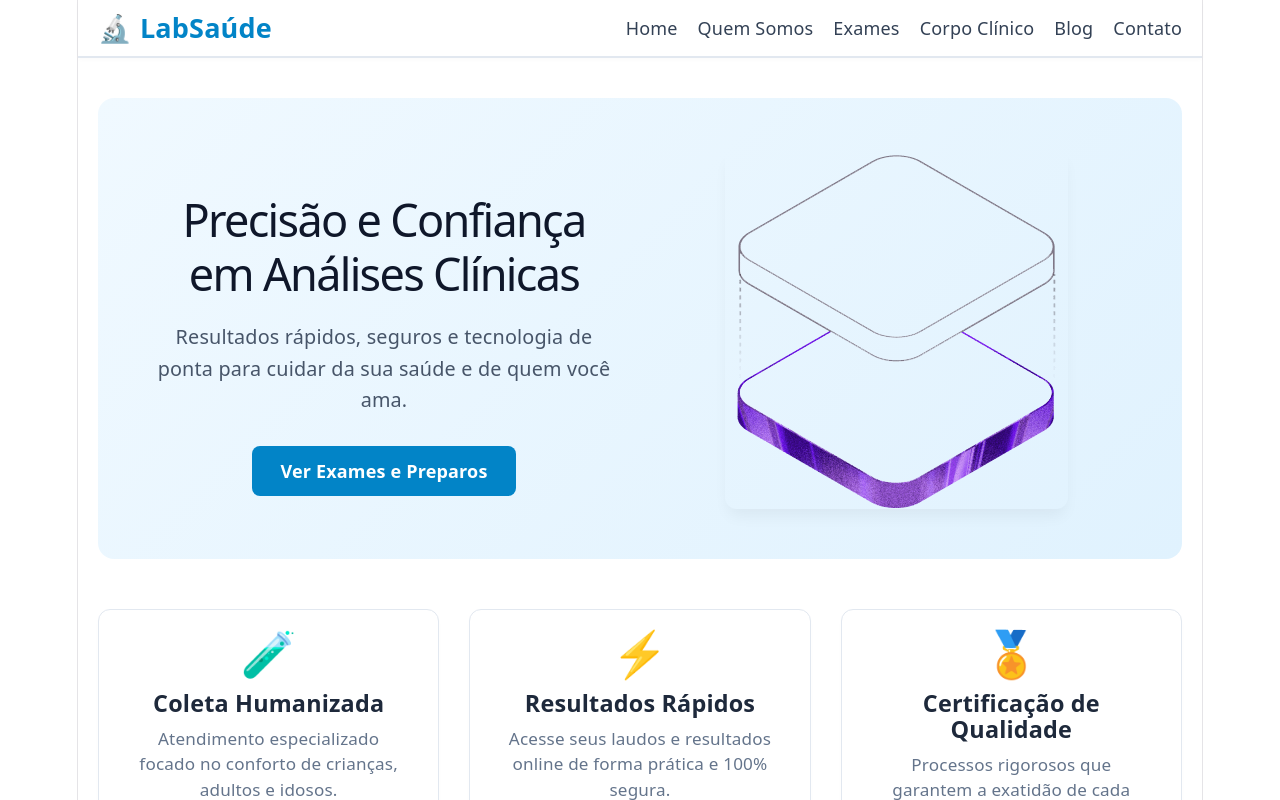
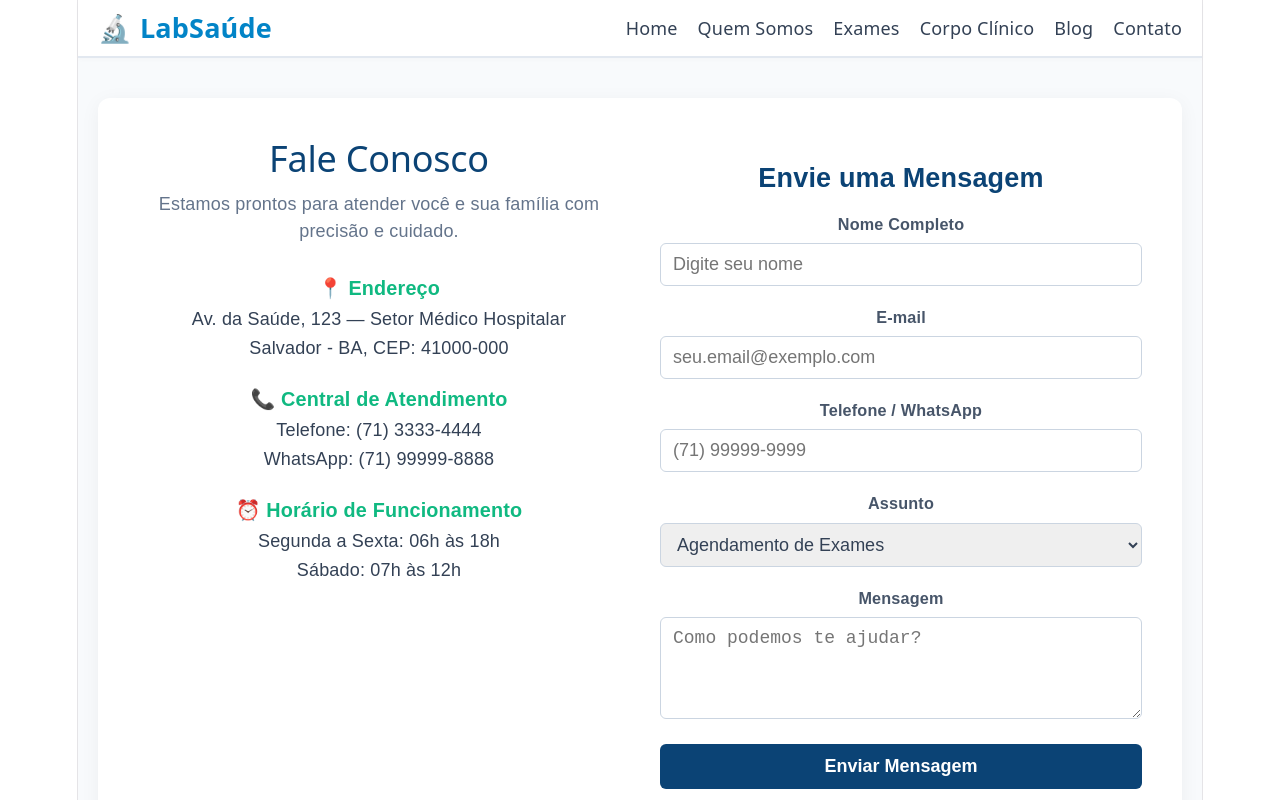
Before and after one commit to RodrigoHzz1/Atividade-Hospital, a React (Vite) app in the folder Atividade-Hospital/: page /contato in a window 1280 px wide. Shown: the top 800 px of the page. Built offline with nearby package versions, Linux system fonts and the light colour scheme.

Commit message:
feat: cria pagina de contato com formulario e infos

```diff
--- a/Atividade-Hospital/src/App.jsx
+++ b/Atividade-Hospital/src/App.jsx
@@ -1,38 +1,35 @@
 import { BrowserRouter as Router, Routes, Route } from 'react-router-dom';
 
-// Componentes estruturais
-import Header from './assets/components/Header/index.jsx';
-import Footer from './assets/components/Footer/index.jsx';
+// 1. Importe o Header (ajuste o caminho se a sua pasta components mudar de lugar)
+import Header from './assets/components/Header';
 
-// Páginas
-import Home from './pages/home/index.jsx';
-import QuemSomos from './pages/quem-somos/index.jsx'; // Nova Importação!
+// 2. Importe as suas páginas
+import Home from './pages/Home';
+import Contato from './pages/Contato';
 
-import './index.css';
+// Se as outras páginas já tiverem alguma coisa dentro, pode importar elas também:
+// import QuemSomos from './pages/quem-somos';
+// import Servicos from './pages/servicos';
+// import CorpoClinico from './pages/corpo-clinico';
+// import Blog from './pages/blog';
 
-function App() {
+export default function App() {
   return (
     <Router>
+      {/* O Header fica AQUI, fora das Routes, para aparecer fixo no topo de todas as páginas */}
       <Header />
 
-      <main style={{ minHeight: '80vh' }}>
-        <Routes>
-          <Route path="/" element={<Home />} />
+      <Routes>
+        {/* 3. Defina qual componente carrega em cada link */}
+        <Route path="/" element={<Home />} />
+        <Route path="/contato" element={<Contato />} />
 
-          {/* Rota atualizada para abrir a página nova de verdade */}
-          <Route path="/quem-somos" element={<QuemSomos />} />
-
-          {/* Próximas rotas (temporárias) */}
-          <Route path="/servicos" element={<Home />} />
-          <Route path="/corpo-clinico" element={<Home />} />
-          <Route path="/blog" element={<Home />} />
-          <Route path="/contato" element={<Home />} />
-        </Routes>
-      </main>
-
-      <Footer />
+        {/* Rotas temporárias para as outras páginas não darem erro caso ainda estejam vazias */}
+        <Route path="/quem-somos" element={<div>Página Quem Somos em construção...</div>} />
+        <Route path="/servicos" element={<div>Página Exames em construção...</div>} />
+        <Route path="/corpo-clinico" element={<div>Página Corpo Clínico em construção...</div>} />
+        <Route path="/blog" element={<div>Página Blog em construção...</div>} />
+      </Routes>
     </Router>
   );
 }
-
-export default App;
--- /dev/null
+++ b/Atividade-Hospital/src/pages/Contato/index.jsx
@@ -0,0 +1,110 @@
+import { useState } from 'react';
+import './style.css';
+
+export default function Contato() {
+  const [formData, setFormData] = useState({
+    nome: '',
+    email: '',
+    telefone: '',
+    assunto: 'Agendamento',
+    mensagem: ''
+  });
+
+  const handleChange = (e) => {
+    const { name, value } = e.target;
+    setFormData({ ...formData, [name]: value });
+  };
+
+  const handleSubmit = (e) => {
+    e.preventDefault();
+    // Aqui simularia o envio dos dados
+    alert(`Obrigado pelo contato, ${formData.nome}! Sua mensagem sobre "${formData.assunto}" foi enviada com sucesso.`);
+    setFormData({ nome: '', email: '', telefone: '', assunto: 'Agendamento', mensagem: '' });
+  };
+
+  return (
+    <div className="contato-container">
+      <div className="contato-content">
+
+        {/* Coluna de Informações Institucionais */}
+        <div className="contato-info">
+          <h2>Fale Conosco</h2>
+          <p className="subtitle">Estamos prontos para atender você e sua família com precisão e cuidado.</p>
+
+          <div className="info-block">
+            <h3>📍 Endereço</h3>
+            <p>Av. da Saúde, 123 — Setor Médico Hospitalar</p>
+            <p>Salvador - BA, CEP: 41000-000</p>
+          </div>
+
+          <div className="info-block">
+            <h3>📞 Central de Atendimento</h3>
+            <p>Telefone: (71) 3333-4444</p>
+            <p>WhatsApp: (71) 99999-8888</p>
+          </div>
+
+          <div className="info-block">
+            <h3>⏰ Horário de Funcionamento</h3>
+            <p>Segunda a Sexta: 06h às 18h</p>
+            <p>Sábado: 07h às 12h</p>
+          </div>
+        </div>
+
+        {/* Coluna do Formulário */}
+        <div className="contato-form-box">
+          <h3>Envie uma Mensagem</h3>
+          <form onSubmit={handleSubmit}>
+            <div className="form-group">
+              <label htmlFor="nome">Nome Completo</label>
+              <input
+                type="text" id="nome" name="nome" required
+                value={formData.nome} onChange={handleChange}
+                placeholder="Digite seu nome"
+              />
+            </div>
+
+            <div className="form-group">
+              <label htmlFor="email">E-mail</label>
+              <input
+                type="email" id="email" name="email" required
+                value={formData.email} onChange={handleChange}
+                placeholder="seu.email@exemplo.com"
+              />
+            </div>
+
+            <div className="form-group">
+              <label htmlFor="telefone">Telefone / WhatsApp</label>
+              <input
+                type="tel" id="telefone" name="telefone" required
+                value={formData.telefone} onChange={handleChange}
+                placeholder="(71) 99999-9999"
+              />
+            </div>
+
+            <div className="form-group">
+              <label htmlFor="assunto">Assunto</label>
+              <select id="assunto" name="assunto" value={formData.assunto} onChange={handleChange}>
+                <option value="Agendamento">Agendamento de Exames</option>
+                <option value="Dúvidas">Dúvidas gerais</option>
+                <option value="Sugestões">Sugestões e Elogios</option>
+                <option value="Reclamações">Reclamações</option>
+              </select>
+            </div>
+
+            <div className="form-group">
+              <label htmlFor="mensagem">Mensagem</label>
+              <textarea
+                id="mensagem" name="mensagem" rows="4" required
+                value={formData.mensagem} onChange={handleChange}
+                placeholder="Como podemos te ajudar?"
+              ></textarea>
+            </div>
+
+            <button type="submit" className="btn-enviar">Enviar Mensagem</button>
+          </form>
+        </div>
+
+      </div>
+    </div>
+  );
+}
--- /dev/null
+++ b/Atividade-Hospital/src/pages/Contato/style.css
@@ -0,0 +1,117 @@
+.contato-container {
+  display: flex;
+  justify-content: center;
+  align-items: center;
+  min-height: 80vh;
+  padding: 40px 20px;
+  background-color: #f8fafc;
+  font-family: sans-serif;
+}
+
+.contato-content {
+  display: grid;
+  grid-template-columns: 1fr 1fr;
+  gap: 40px;
+  max-width: 1100px;
+  width: 100%;
+  background: #ffffff;
+  padding: 40px;
+  border-radius: 12px;
+  box-shadow: 0 4px 20px rgba(0, 0, 0, 0.05);
+}
+
+/* Coluna de Informações */
+.contato-info h2 {
+  color: #0b4375; /* Azul institucional */
+  font-size: 2rem;
+  margin-bottom: 10px;
+}
+
+.contato-info .subtitle {
+  color: #64748b;
+  margin-bottom: 30px;
+  line-height: 1.5;
+}
+
+.info-block {
+  margin-bottom: 25px;
+}
+
+.info-block h3 {
+  color: #10b981; /* Verde LabSaúde */
+  font-size: 1.1rem;
+  margin-bottom: 5px;
+}
+
+.info-block p {
+  color: #334155;
+  margin: 3px 0;
+}
+
+/* Coluna do Formulário */
+.contato-form-box h3 {
+  color: #0b4375;
+  font-size: 1.5rem;
+  margin-bottom: 20px;
+}
+
+.form-group {
+  margin-bottom: 18px;
+}
+
+.form-group label {
+  display: block;
+  margin-bottom: 6px;
+  color: #475569;
+  font-weight: 600;
+  font-size: 0.9rem;
+}
+
+.form-group input,
+.form-group select,
+.form-group textarea {
+  width: 100%;
+  padding: 10px 12px;
+  border: 1px solid #cbd5e1;
+  border-radius: 6px;
+  font-size: 1rem;
+  color: #334155;
+  outline: none;
+  box-sizing: border-box;
+  transition: border-color 0.2s;
+}
+
+.form-group input:focus,
+.form-group select:focus,
+.form-group textarea:focus {
+  border-color: #0b4375;
+}
+
+.btn-enviar {
+  width: 100%;
+  padding: 12px;
+  background-color: #0b4375;
+  color: white;
+  border: none;
+  border-radius: 6px;
+  font-size: 1rem;
+  font-weight: bold;
+  cursor: pointer;
+  transition: background-color 0.2s;
+}
+
+.btn-enviar:hover {
+  background-color: #08335c;
+}
+
+/* Responsividade para Celulares */
+@media (max-width: 768px) {
+  .contato-content {
+    grid-template-columns: 1fr;
+    padding: 20px;
+  }
+
+  .contato-container {
+    padding: 20px 10px;
+  }
+}
```
